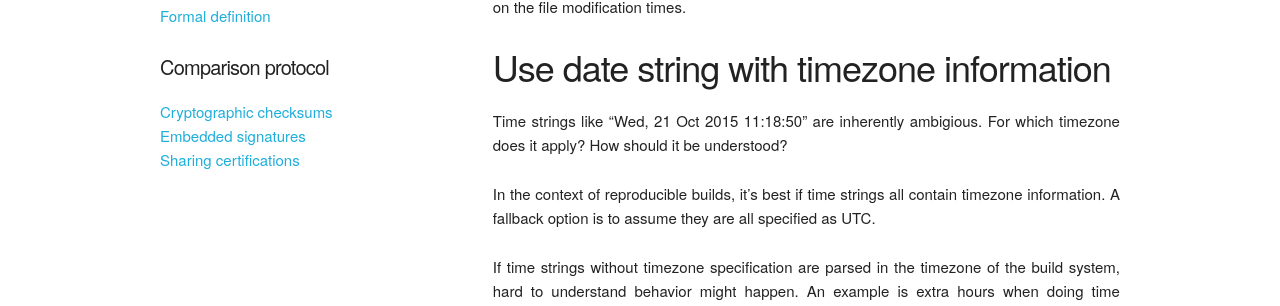
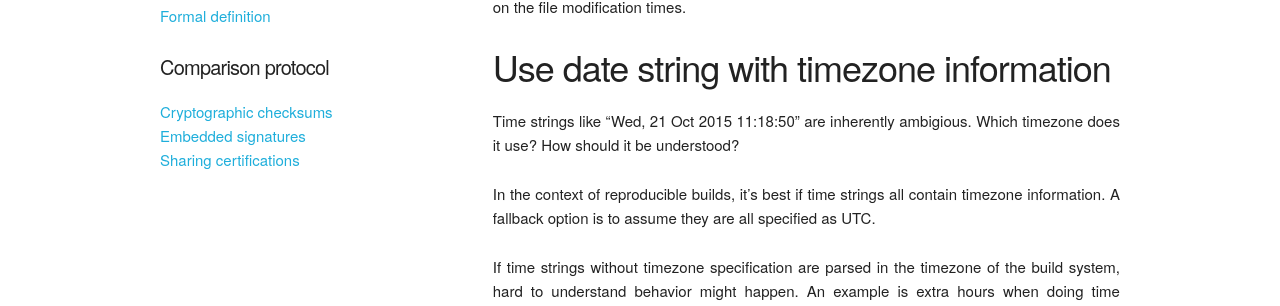
Before and after one commit to prototypefund/reproducible-website, a Jekyll site: the page built from _docs/timezones.md, in a window 1280 px wide. Shown: the part 859-1165 px from the top of the page. Built offline with Jekyll 4.4.1, drawn with Linux system fonts in a browser that asks for light colours; some web fonts are replaced.

Commit message:
Grammar fix
"apply for" should probably be "apply to".
But I think "use" would be even better?

```diff
--- a/_docs/timezones.md
+++ b/_docs/timezones.md
@@ -52,7 +52,7 @@ Use date string with timezone information
 -----------------------------------------
 
 Time strings like “Wed, 21 Oct 2015 11:18:50” are inherently ambigious.
-For which timezone does it apply? How should it be understood?
+Which timezone does it use? How should it be understood?
 
 In the context of reproducible builds, it's best if time strings all
 contain timezone information. A fallback option is to assume they are all
```
